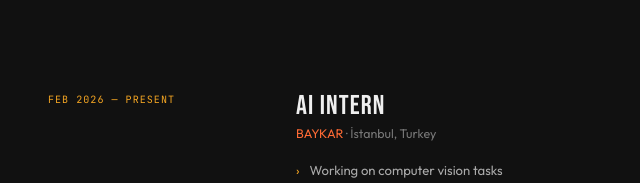
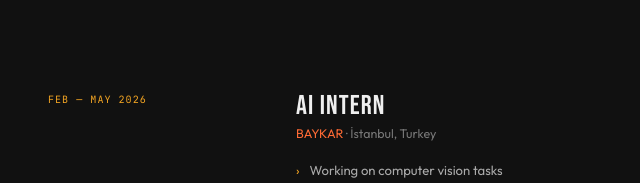
Before and after one commit to HMeteCelik/portfolio, a plain HTML site: page index.html in a window 1280 px wide. Shown: the part 961-1144 px from the top of the page, 0-640 px from the left. Drawn offline with Linux system fonts and the light colour scheme.

Commit message:
Update index.html

```diff
--- a/index.html
+++ b/index.html
@@ -651,7 +651,7 @@
   <div class="tl">
     <div class="tl-row">
       <div class="tl-meta">
-        <div class="tl-date" data-en="Feb — May 2026" data-tr="Şubat — Mayıs 2026">Feb 2026 — Present</div>
+        <div class="tl-date" data-en="Feb — May 2026" data-tr="Şubat — Mayıs 2026">Feb — May 2026</div>
       </div>
       <div>
         <div class="tl-role" data-en="AI Intern" data-tr="Yapay Zeka Stajyeri">AI Intern</div>
```
